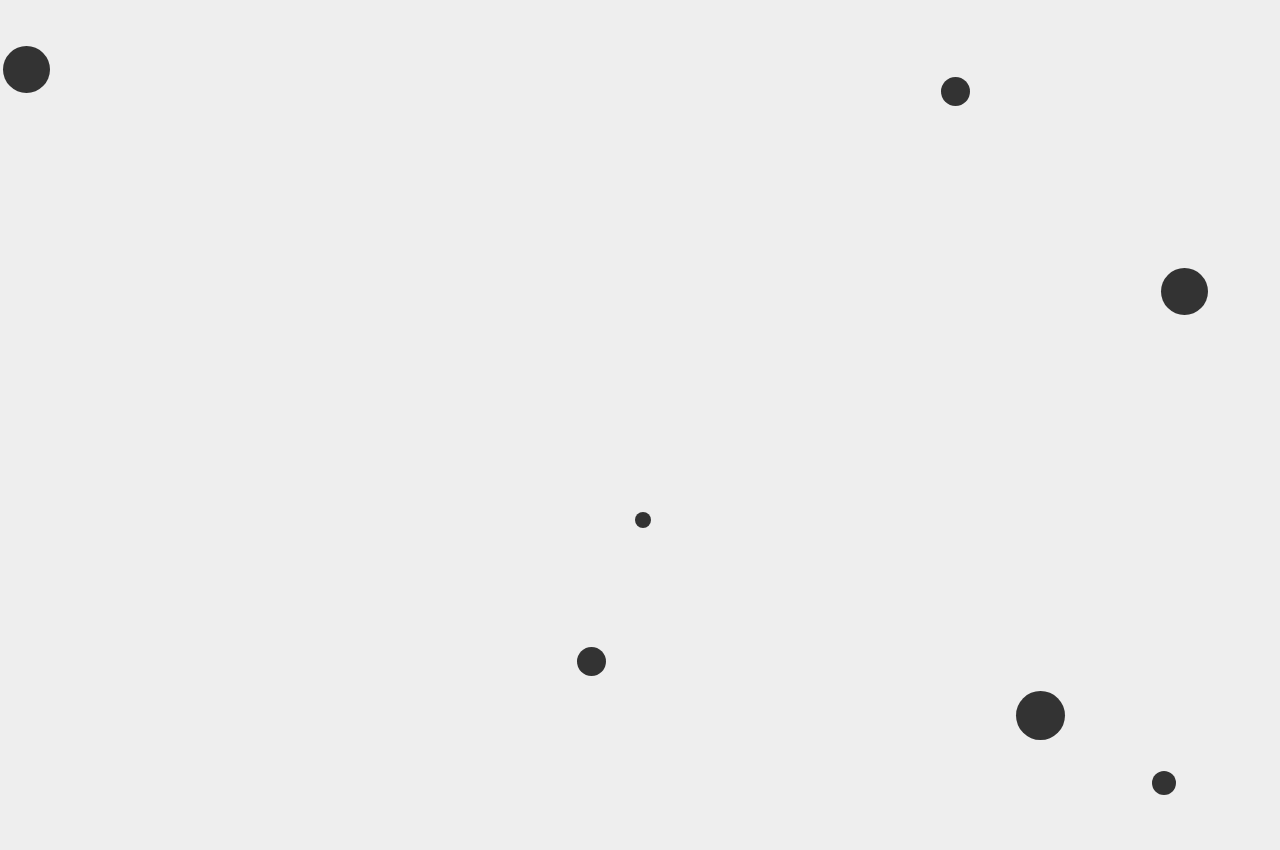
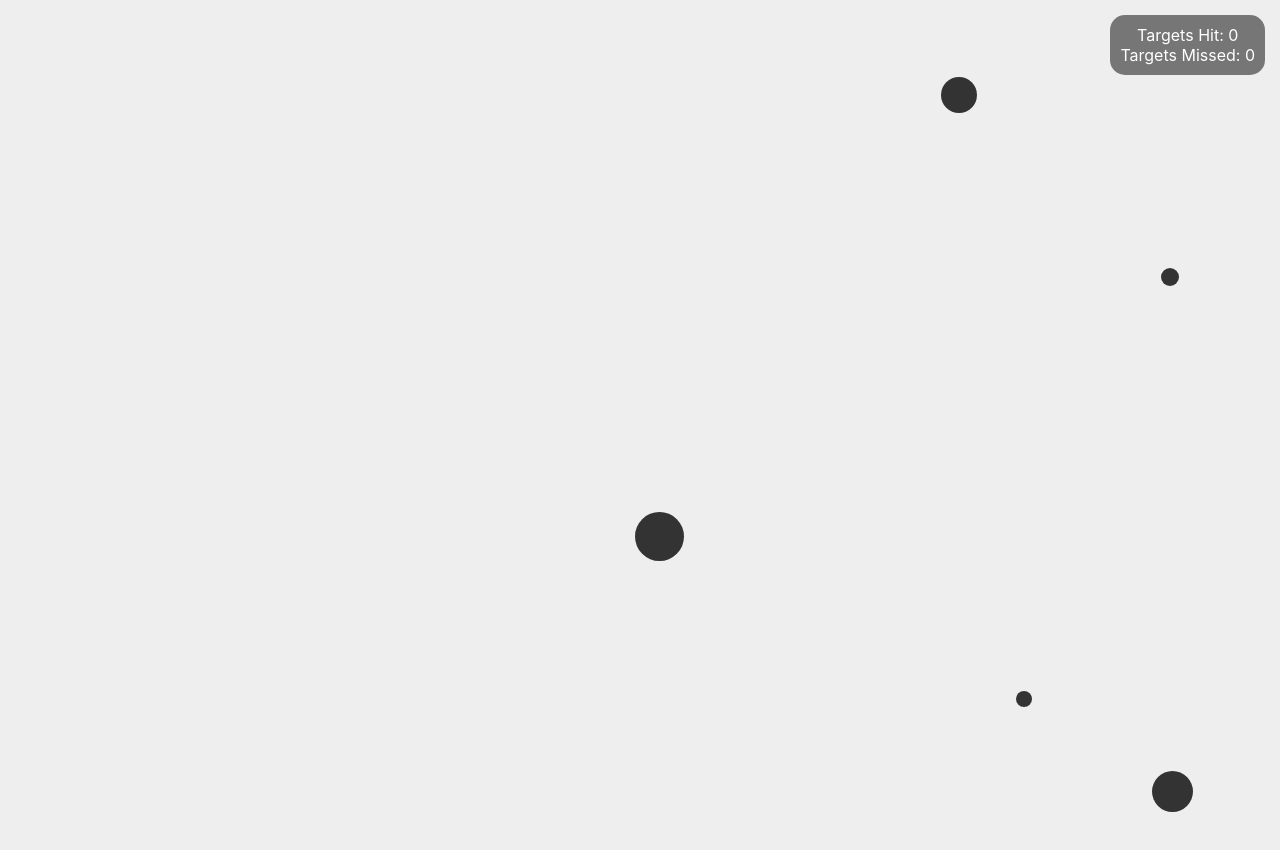
Before and after one commit to HaydenBruin/AimTraining, a React (Create React App) app: page / in a window 1280 px wide. Shown: the top 850 px of the page. Built offline with nearby package versions, Linux system fonts and the light colour scheme.

Commit message:
Adding scoreboard, when you hit a target it will remove it

```diff
--- a/src/App.js
+++ b/src/App.js
@@ -1,5 +1,5 @@
 import React, { Component } from 'react';
-import Target from './components/target'
+import Targets from './components/targets'
 import './App.scss';
 
 class App extends Component {
@@ -12,6 +12,8 @@ class App extends Component {
 
         this.state = {
             targets: [],
+            targetsHit: 0,
+            targetsMissed: 0,
             maxWidth: maxWidth,
             maxHeight: maxHeight
         }
@@ -23,9 +25,21 @@ class App extends Component {
         }, 1000)
     }
 
+    hitTarget = (targetId) => {
+        var newTargets = [...this.state.targets];
+        newTargets.splice(targetId, 1);
+
+        this.setState({
+            targets: newTargets,
+            targetsHit: this.state.targetsHit + 1
+        })
+    }
+
     createTarget = () => {
         const randomWidth = Math.floor(Math.random() * this.state.maxWidth) + 1;
         const randomHeight = Math.floor(Math.random() * this.state.maxHeight) + 1;
+
+
 
         this.setState({
             targets: [...this.state.targets, {
@@ -38,7 +52,11 @@ class App extends Component {
     render() {
         return (
             <div className="app">
-                <Target targets={this.state.targets} />
+                <div className="scoreboard">
+                    <div className="score">Targets Hit: {this.state.targetsHit}</div>
+                    <div className="score">Targets Missed: {this.state.targetsMissed}</div>
+                </div>
+                <Targets hitTarget={this.hitTarget} targets={this.state.targets} />
             </div>
         );
     }
--- a/src/App.scss
+++ b/src/App.scss
@@ -10,6 +10,16 @@
         background: #333;
         border-radius: 360px;
         position: absolute;
+    }
+
+    .scoreboard {
+        position: absolute;
+        top: 15px;
+        right: 15px;
+        background: rgba(0,0,0,0.5);
+        padding: 10px;
+        border-radius: 15px;
+        color: #FFF;
     }
 }
 
--- a/src/components/target.js
+++ b/src/components/targets.js
@@ -1,10 +1,6 @@
 import React, { Component } from 'react'
 
-export default class Target extends Component {
-
-    hitTarget = () => {
-        target
-    }
+export default class Targets extends Component {
 
     render() {
         const targets = this.props.targets;
@@ -15,7 +11,7 @@ export default class Target extends Component {
                 {
                     targets.map((element, index) => {
                         return (
-                            <div key={index} className="target" onClick={this.hitTarget} style={{ top: element.top + "px", left: element.left + "px" }}></div>
+                            <div key={index} className="target" onClick={() => this.props.hitTarget(index)} style={{ top: element.top + "px", left: element.left + "px" }}></div>
                         )
                     })
                 }
```
